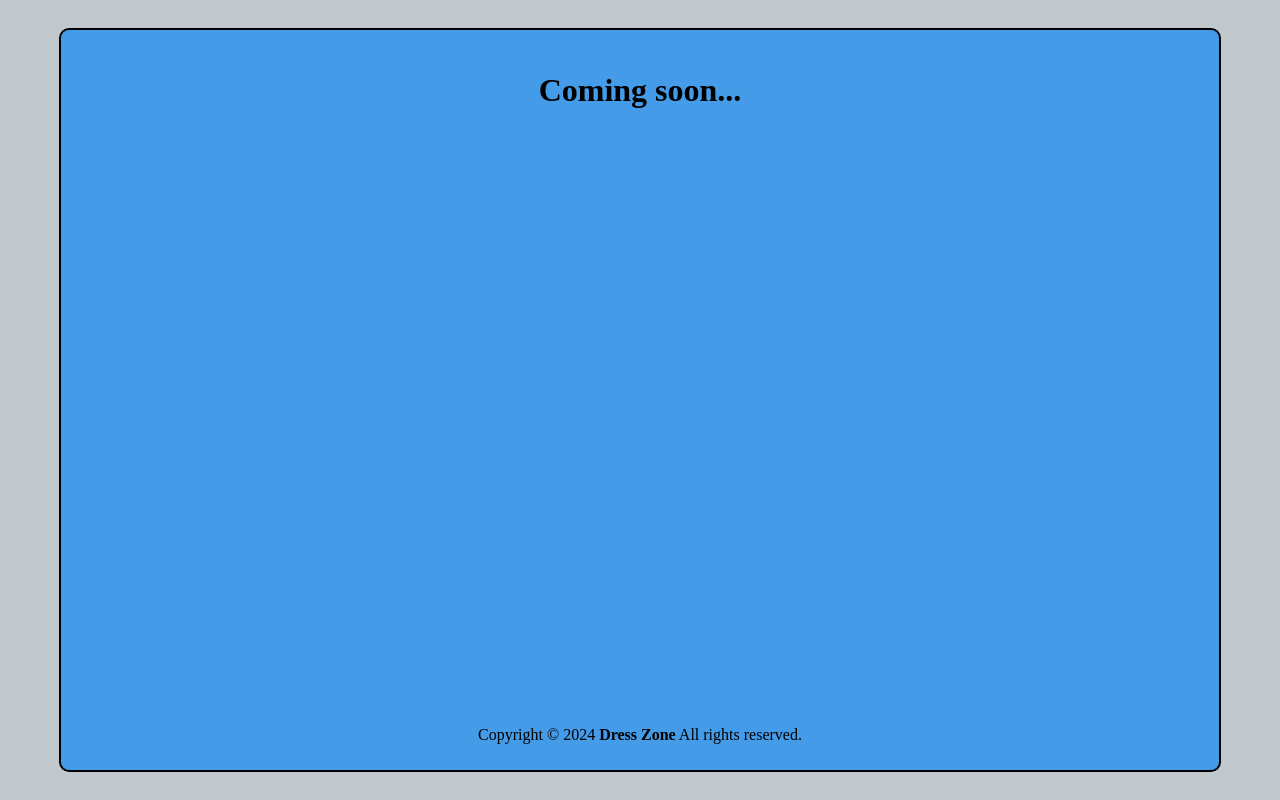
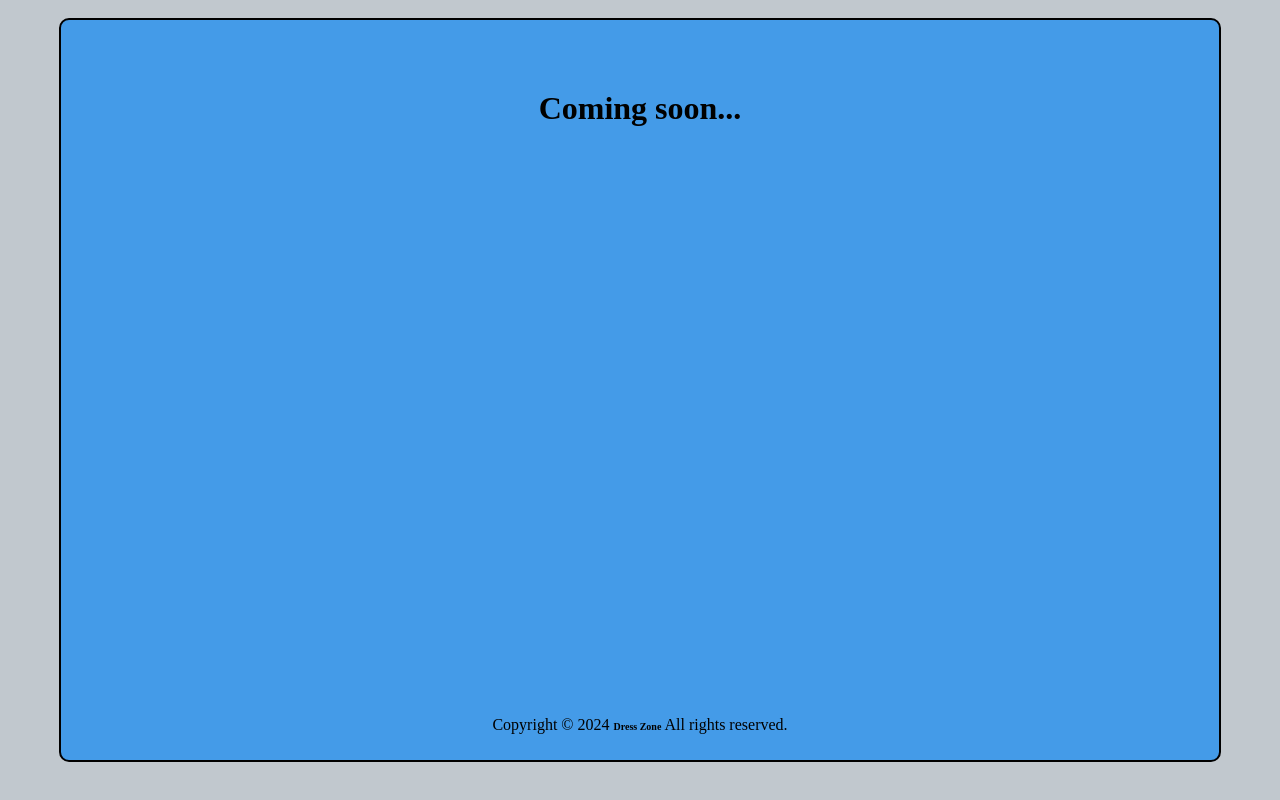
Before and after one commit to hasiboctane/dress_zone_announcement, a plain HTML site: page index.html in a window 1280 px wide. Drawn offline with Linux system fonts and the light colour scheme.

Commit message:
Final announcement

```diff
--- a/app.css
+++ b/app.css
@@ -7,7 +7,7 @@ body {
     align-items: center;
 }
 .container {
-    margin: 20px;
+    margin: 10px;
     padding: 10px;
     height: 90vh;
     width: 90%;
@@ -20,9 +20,11 @@ body {
     align-items: center;
 }
 .announce_text {
-    /* margin-top: 40px; */
+    margin-top: 60px;
     font-size: 2rem;
 }
 .copy-right span {
+    font-size: 10px;
     font-weight: bold;
+    margin-bottom: 10px;
 }
```
